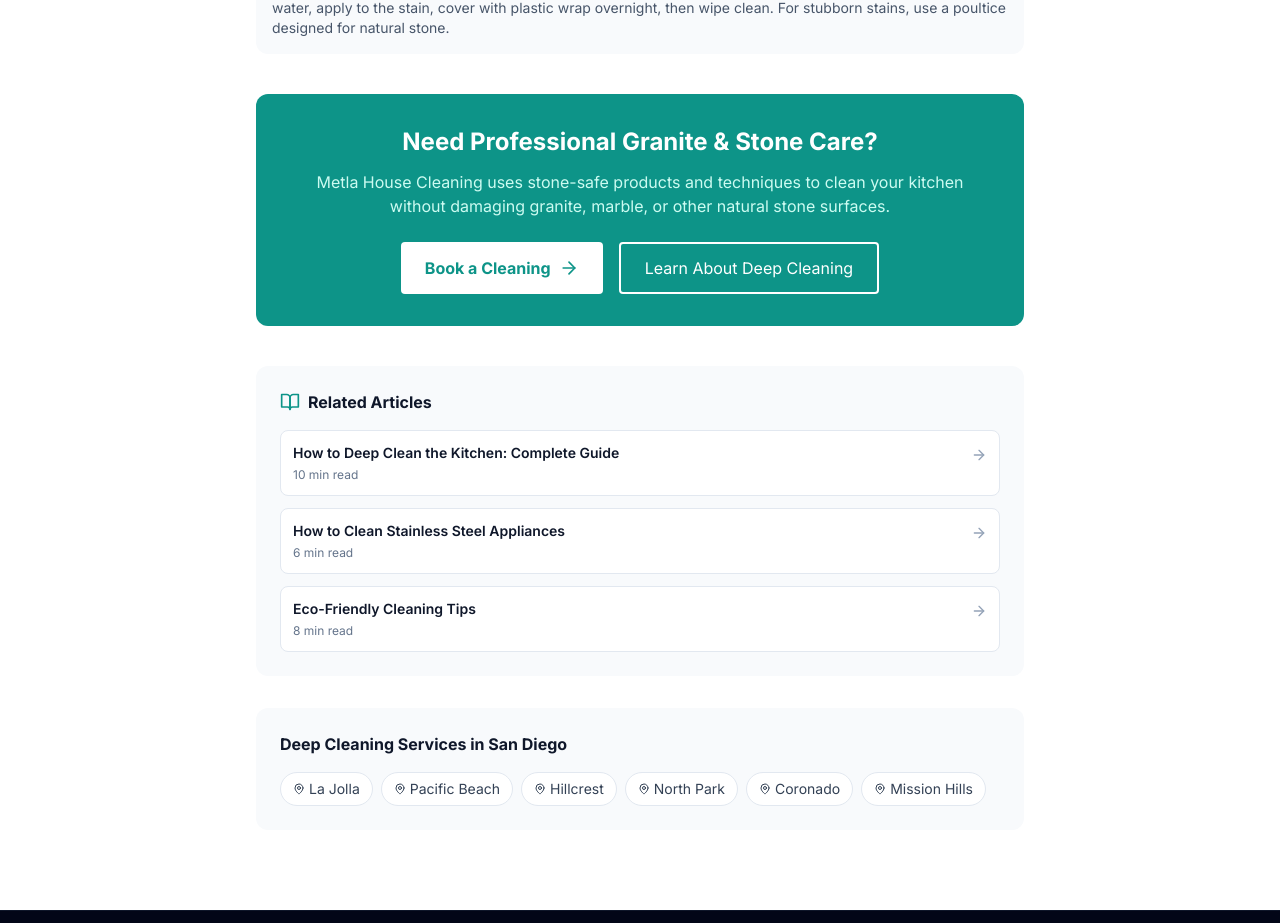
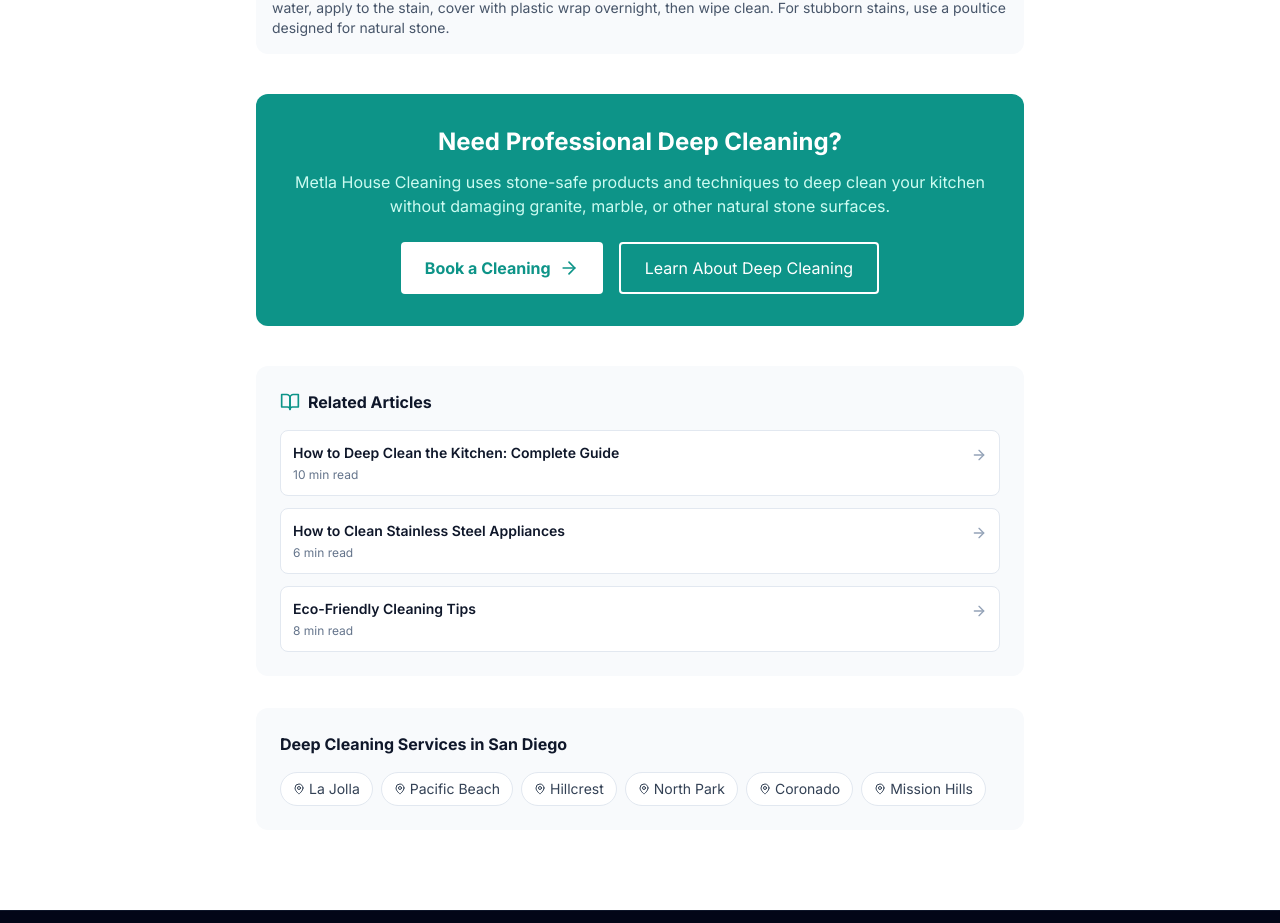
Before and after one commit to artyommachekin-lgtm/metla-san-diego, a React (Vite) app: page /blog/how-to-deep-clean-granite-counters in a window 1280 px wide. Shown: the part 4440-5363 px from the top of the page. Built offline with nearby package versions, Linux system fonts and the light colour scheme; a web font is replaced by a local one.

Commit message:
revert: Restore 'Need Professional Deep Cleaning?' CTA on GraniteCounterCleaningPage
The CTA intentionally cross-links to the deep cleaning service since granite
care is not offered as a separate service.

```diff
--- a/pages/blog/GraniteCounterCleaningPage.tsx
+++ b/pages/blog/GraniteCounterCleaningPage.tsx
@@ -332,9 +332,9 @@ const GraniteCounterCleaningPage: React.FC = () => {
 
                         {/* CTA */}
                         <div className="bg-teal-600 text-white p-8 rounded-xl my-10 text-center not-prose">
-                            <h3 className="text-2xl font-bold mb-3">Need Professional Granite & Stone Care?</h3>
+                            <h3 className="text-2xl font-bold mb-3">Need Professional Deep Cleaning?</h3>
                             <p className="text-teal-100 mb-6">
-                                {COMPANY_NAME} uses stone-safe products and techniques to clean your kitchen without damaging granite, marble, or other natural stone surfaces.
+                                {COMPANY_NAME} uses stone-safe products and techniques to deep clean your kitchen without damaging granite, marble, or other natural stone surfaces.
                             </p>
                             <div className="flex flex-col sm:flex-row gap-4 justify-center">
                                 <Link
```
